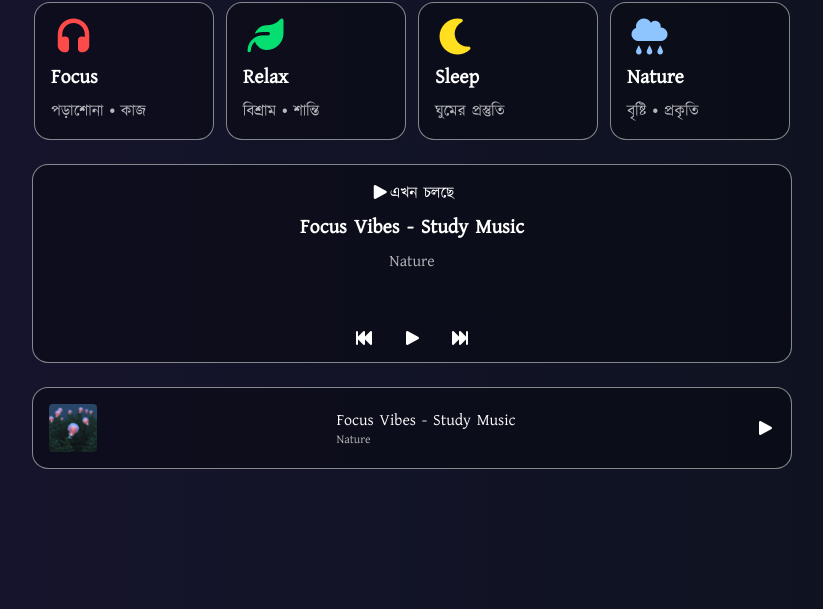
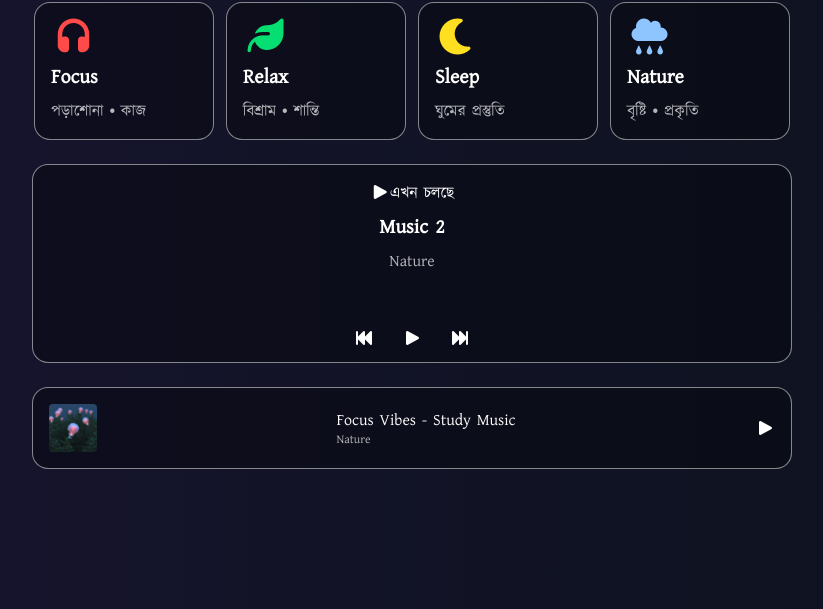
Before and after one commit to AshrafulAlamNur/Vibe-Sync, a plain HTML site: page index.html in a window 1280 px wide. Shown: the part 191-800 px from the top of the page, without its empty margins (228-1051 px from the left). Drawn offline with nearby package versions, Linux system fonts and the light colour scheme; a web font is replaced by a local one.

Commit message:
Add music name and type elements to display currently playing track

```diff
--- a/index.html
+++ b/index.html
@@ -109,8 +109,8 @@
         class="p-4 bg-black/30 border-white/50 border rounded-2xl text-white sm:w-142 max-sm:w-92 md:w-190 flex flex-col gap-2 items-center"
       >
         <div><i class="fa-solid fa-play"></i><span>এখন চলছে </span></div>
-        <h1 class="text-xl font-extrabold">Focus Vibes - Study Music</h1>
-        <p class="text-white/70">Nature</p>
+        <h1 class="text-xl font-extrabold music-name">Focus Vibes - Study Music</h1>
+        <p class="text-white/70 music-type">Nature</p>
         <img
           src="./plaing.gif"
           alt="Playing"
--- a/script.js
+++ b/script.js
@@ -1,4 +1,20 @@
+let musics = [
+  {
+    name: "Music 1",
+    type: "Nature",
+    cover: "cover1.jpg",
+    src: "music1.mp3",
+  },
+  {
+    name: "Music 2",
+    type: "Nature",
+    cover: "cover1.jpg",
+    src: "music1.mp3",
+  },
+];
 const modeElements = document.querySelectorAll(".mode");
+const musicName = document.querySelector(".music-name");
+const musicType = document.querySelector(".music-type");
 
 modeElements.forEach((singleMode) => {
   singleMode.addEventListener("click", () => {
@@ -10,3 +26,8 @@ modeElements.forEach((singleMode) => {
     currentTick.classList.remove("invisible");
   });
 });
+
+musics.forEach((music) => {
+  musicName.innerHTML = music.name;
+  musicType.innerHTML = music.type;
+});
```
